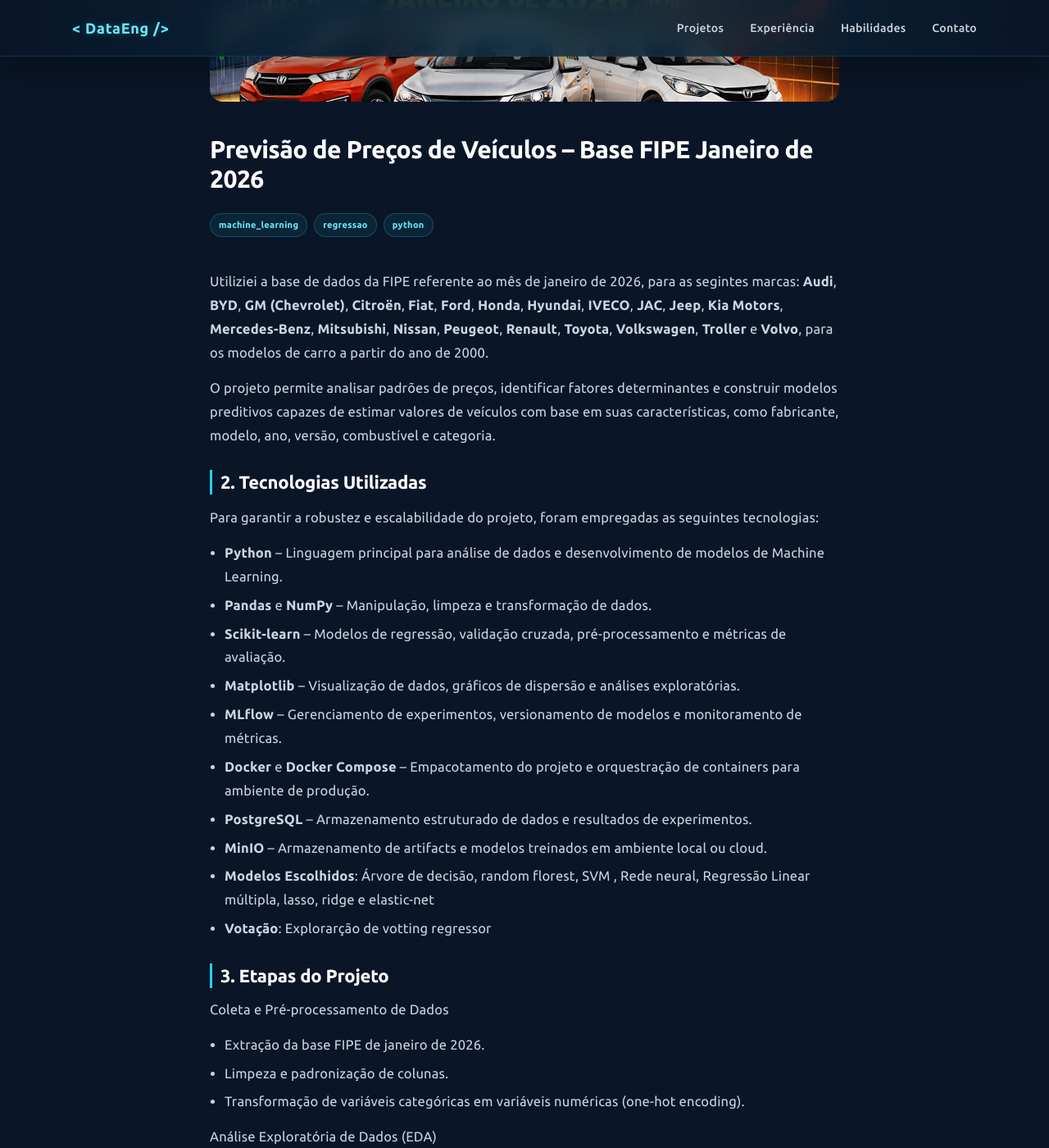
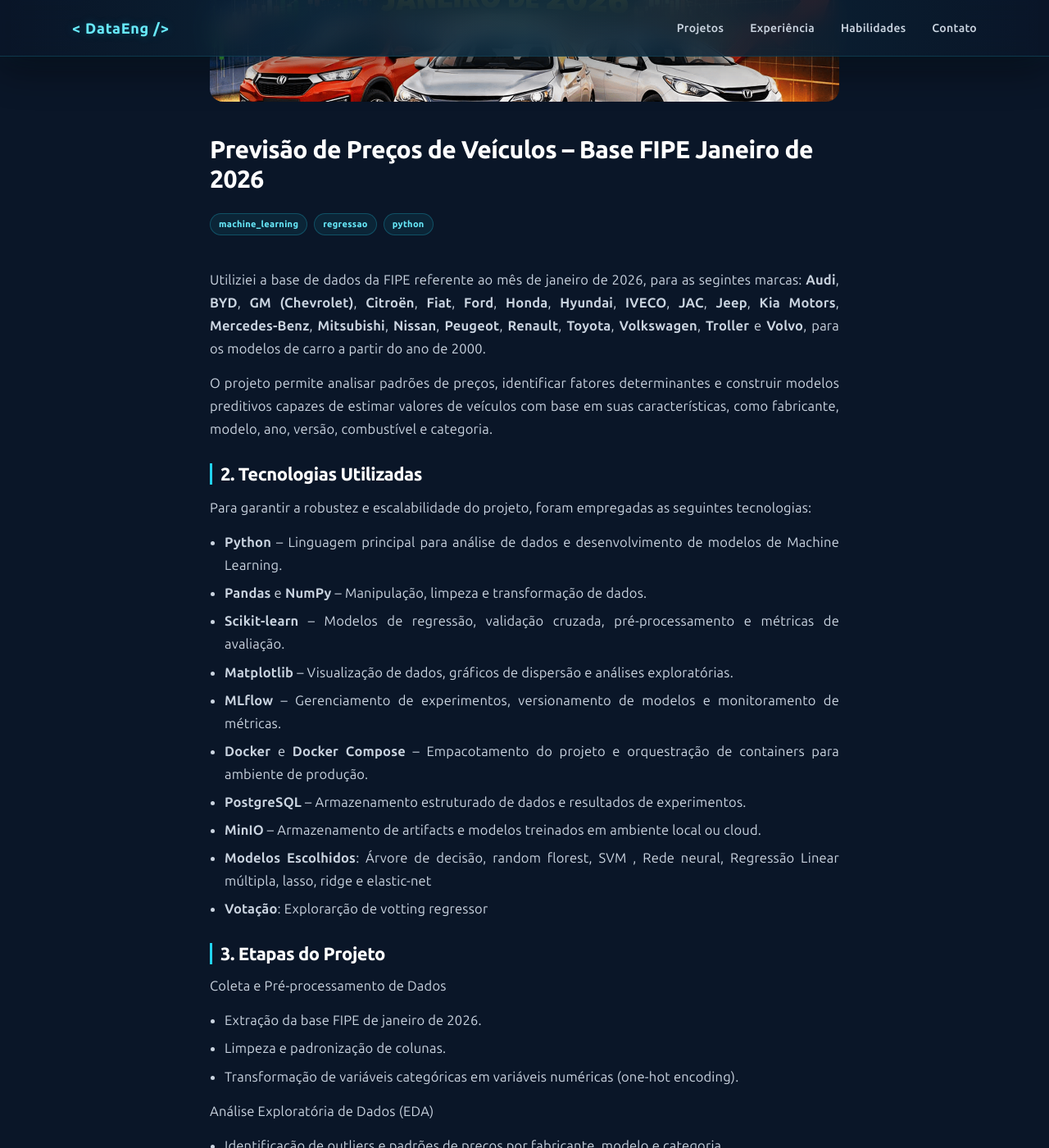
Before and after one commit to rodrigorocha1234/portfolio, a Jekyll site: the page built from _projects/2026-02-16-previsao_preco_carros_machine_learning.md, in a window 1280 px wide and 1400 px high, scrolled down 260 px. Shown: the whole window at 82% size. Built offline with Jekyll 4.4.1, drawn with Linux system fonts in a browser that asks for light colours; nearby versions of some CDN libraries.

Commit message:
Refactor typography styles and improve font variable usage

```diff
--- a/assets/css/main.css
+++ b/assets/css/main.css
@@ -1,100 +1,89 @@
 /* ==========================================================
-   TIPOGRAFIA GLOBAL — UBUNTU
+   TIPOGRAFIA GLOBAL — FAMÍLIA UBUNTU
    ========================================================== */
 
-/* Import da fonte (caso ainda não esteja no <head>, pode deixar aqui no CSS) */
-@import url('https://fonts.googleapis.com/css2?family=Ubuntu:wght@300;400;500;700&display=swap');
+/* Importa as famílias necessárias */
+@import url('https://fonts.googleapis.com/css2?family=Ubuntu:wght@300;400;500;700&family=Ubuntu+Sans:ital,wght@0,100..800;1,100..800&family=Ubuntu+Mono:wght@400;700&display=swap');
 
-/* Fonte padrão do site */
+/* ==========================================================
+   VARIÁVEIS DE FONTE
+   ========================================================== */
+:root {
+  --font-sans: 'Ubuntu', sans-serif;
+  --font-body: 'Ubuntu Sans', sans-serif;
+  --font-mono: 'Ubuntu Mono', monospace;
+}
+
+/* ==========================================================
+   TEXTO BASE
+   ========================================================== */
 body {
-  font-family: 'Ubuntu', sans-serif;
-  font-weight: 400;   /* Regular */
+  font-family: var(--font-sans);
+  font-weight: 400;
   line-height: 1.6;
   color: var(--text-1);
 }
 
-/* ==========================================================
-   TÍTULOS PRINCIPAIS (H1)
-   ========================================================== */
-h1,
-.text-title,
-.prose-custom h1 {
-  font-family: 'Ubuntu', sans-serif;
-  font-weight: 700;   /* Bold */
-  letter-spacing: -0.02em;
-  line-height: 1.2;
+/* Conteúdo textual */
+p,
+ul,
+ol,
+li,
+th,
+td {
+  font-family: var(--font-body);
+  font-weight: 400;
+  line-height: 1.7;
+  color: inherit;
+  text-align: justify;
+  text-justify: inter-word;
 }
 
 /* ==========================================================
-   SUBTÍTULOS (H2, H3)
+   TÍTULOS
    ========================================================== */
+h1,
 h2,
 h3,
-.text-subtitle,
-.prose-custom h2,
-.prose-custom h3 {
-  font-family: 'Ubuntu', sans-serif;
-  font-weight: 500;   /* Medium */
-  letter-spacing: -0.01em;
-  line-height: 1.35;
-}
-
-/* ==========================================================
-   PARÁGRAFOS E TEXTO CORRIDO
-   ========================================================== */
-p,
-li,
-span,
-.prose-custom p,
-.prose-custom li {
-  font-family: 'Ubuntu', sans-serif;
-  font-weight: 400;   /* Regular */
-  line-height: 1.75;
-}
-
-/* ==========================================================
-   TEXTO AUXILIAR / LEGENDAS
-   ========================================================== */
-small,
-.text-caption,
-.text-muted,
-.text-subtle {
-  font-family: 'Ubuntu', sans-serif;
-  font-weight: 300;   /* Light */
-}
-
-/* ==========================================================
-   TAGS, BADGES E BOTÕES
-   ========================================================== */
-.skill-badge,
-.keyword-badge,
-.project-tag,
-.filter-tag,
-.contact-card,
-.tag,
-.exp-tag,
-.project-tag-premium,
-button {
-  font-family: 'Ubuntu', sans-serif;
-  font-weight: 500;   /* Medium */
-}
-
-/* ==========================================================
-   NAVBAR E LINKS
-   ========================================================== */
-nav a,
-#greeting {
-  font-family: 'Ubuntu', sans-serif;
-  font-weight: 500;   /* Medium */
+.text-title,
+.prose-custom h1 {
+  font-family: var(--font-sans);
+  font-weight: 700;
+  letter-spacing: -0.02em;
+  line-height: 1.2;
 }
 
 /* ==========================================================
    CÓDIGO
    ========================================================== */
 code,
-pre {
-  font-family: 'Ubuntu Mono', 'Courier New', monospace;
+pre,
+kbd,
+samp,
+.mono {
+  font-family: var(--font-mono);
+  font-weight: 400;
 }
+
+/* ==========================================================
+   CLASSES UTILITÁRIAS
+   ========================================================== */
+
+/* Família Ubuntu */
+.font-ubuntu-light   { font-family: var(--font-sans); font-weight: 300; }
+.font-ubuntu-regular { font-family: var(--font-sans); font-weight: 400; }
+.font-ubuntu-medium  { font-family: var(--font-sans); font-weight: 500; }
+.font-ubuntu-bold    { font-family: var(--font-sans); font-weight: 700; }
+
+/* Família Ubuntu Sans */
+.font-ubuntu-sans {
+  font-family: var(--font-body);
+  font-weight: 400;
+}
+
+/* Família Ubuntu Mono */
+.font-ubuntu-mono      { font-family: var(--font-mono); font-weight: 400; }
+.font-ubuntu-mono-bold { font-family: var(--font-mono); font-weight: 700; }
 
 .skills-grid {
   display: grid;
```
